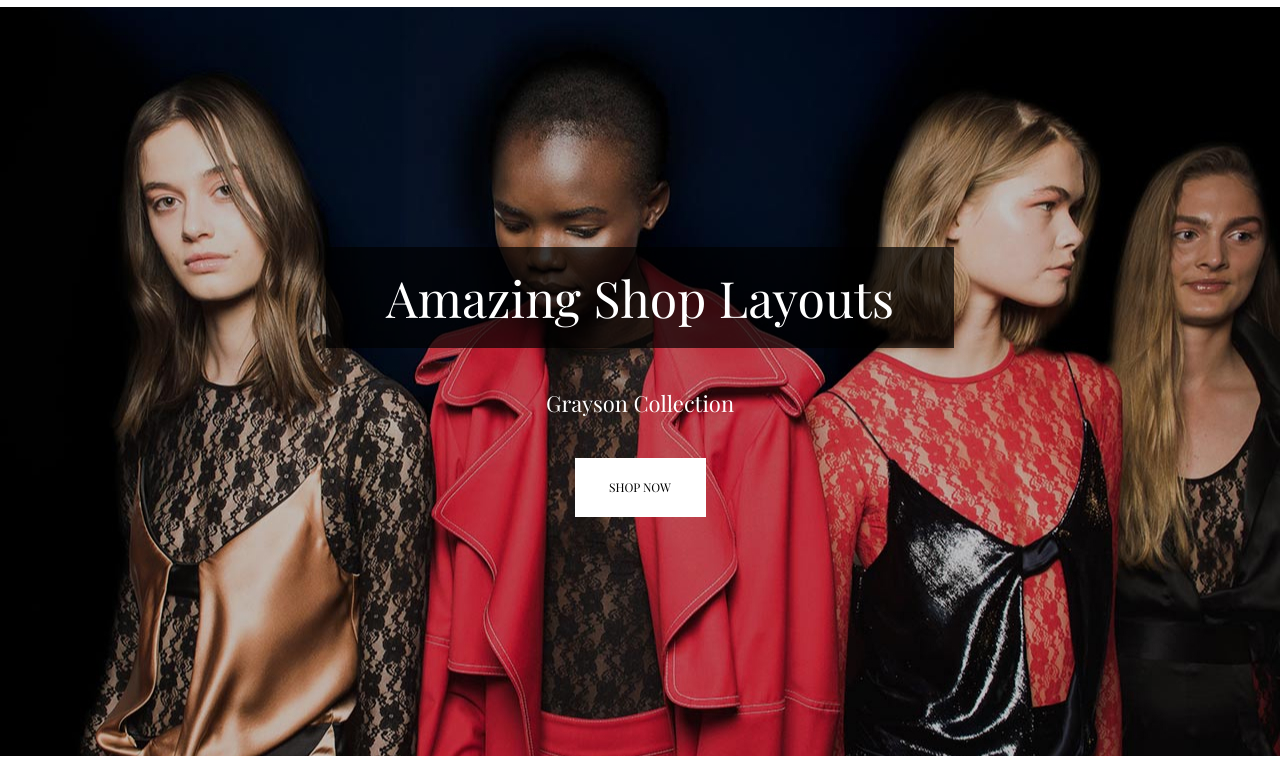
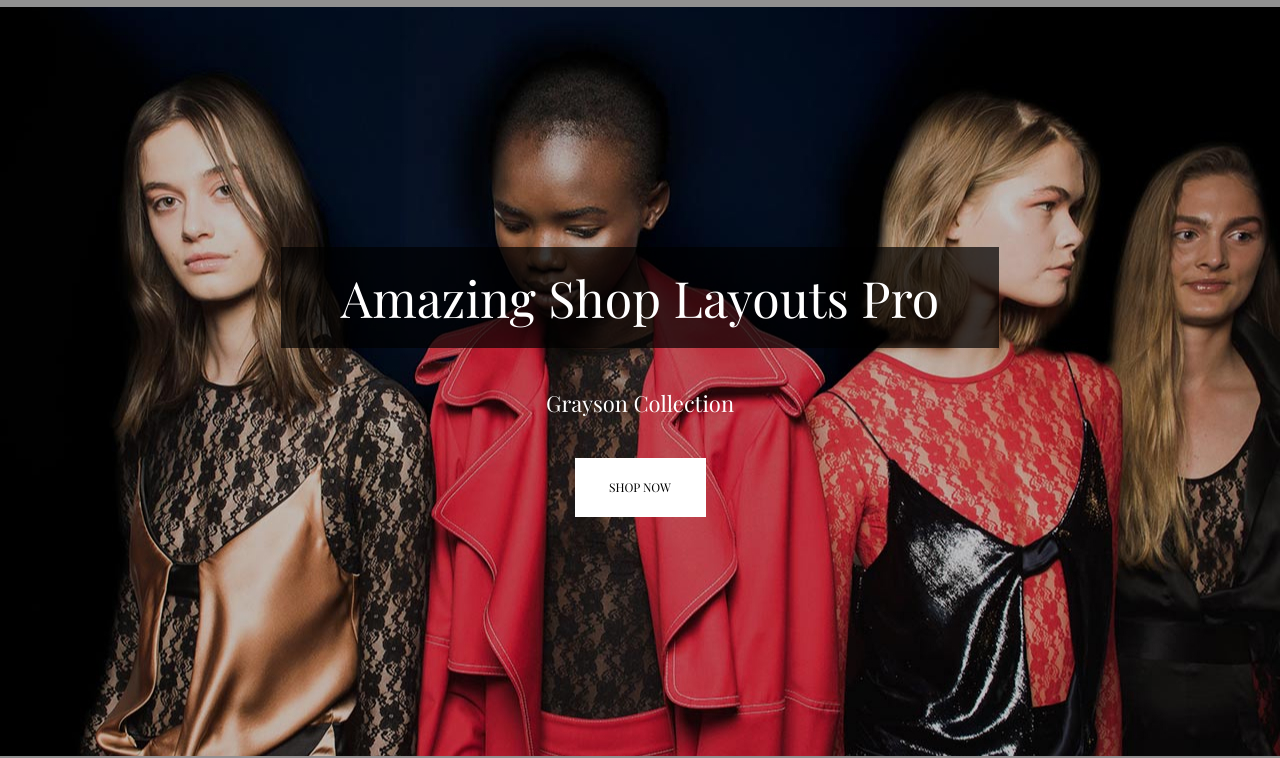
Before and after one commit to Lenara11/Grayson, a plain HTML site: page index.html in a window 1280 px wide. Shown: the part 78-836 px from the top of the page. Drawn offline with Linux system fonts and the light colour scheme.

Commit message:
errors fixed

```diff
--- a/index.html
+++ b/index.html
@@ -46,7 +46,7 @@
             </div>
         </nav>
         <div class="header__content">
-            <h1 class="header__content-title">Amazing Shop Layouts</h1>
+            <h1 class="header__content-title">Amazing Shop Layouts Pro</h1>
             <h2 class="header__content-text">Grayson Collection</h2>
             <a href="#" class="header__content-link">SHOP NOW</a>
         </div>
--- a/styles/styles.css
+++ b/styles/styles.css
@@ -17,6 +17,10 @@ ul {
     width: 100%;
     margin: 0 auto;
     padding: 0 15px;
+}
+
+body {
+    background: #909090;
 }
 
 .header__nav-box {
```
